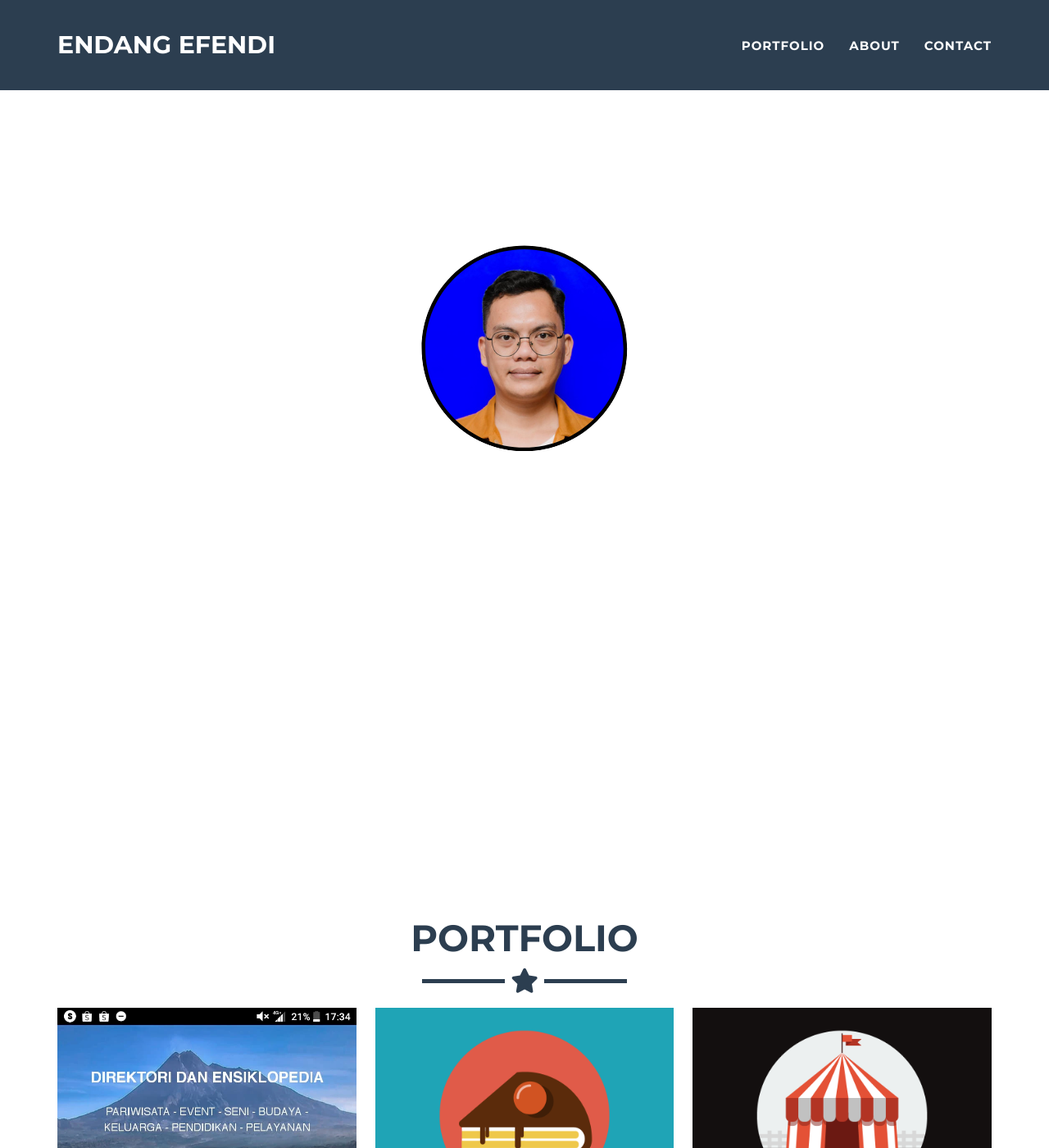
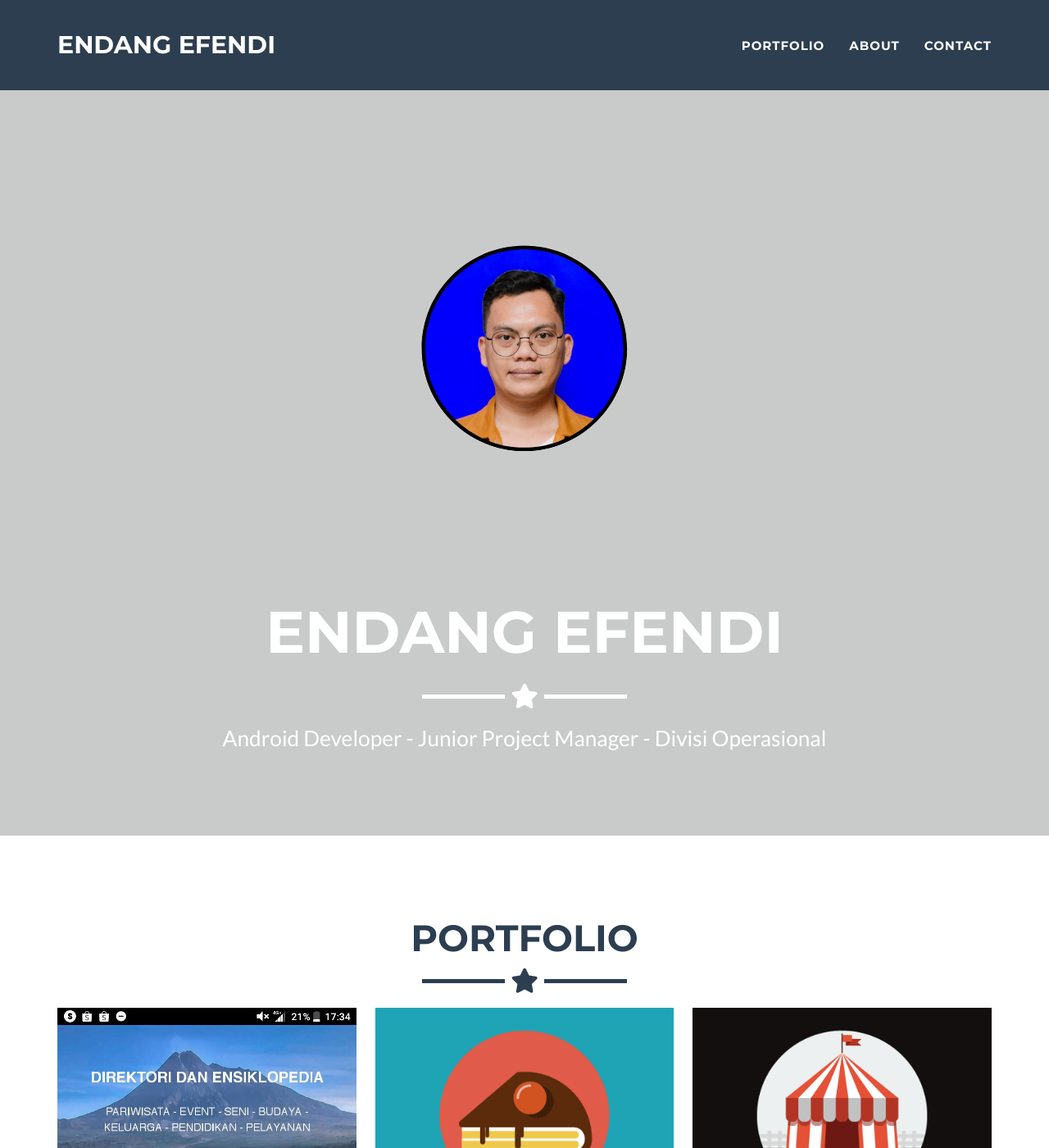
Before and after one commit to endangefendi/endangefendi.github.io, a Jekyll site: the page built from _posts/2014-07-18-project-1.markdown, in a window 1280 px wide and 1400 px high. Shown: the whole window at 82% size. Built offline with Jekyll 4.4.1, drawn with Linux system fonts in a browser that asks for light colours.

Commit message:
bg foto dan bg footer

```diff
--- a/_config.yml
+++ b/_config.yml
@@ -25,10 +25,10 @@
 
 # Color settings (hex-codes without the leading hash-tag)
 color:
-  primary: FFFFFF #18bc9c #80B3FF bg foto
+  primary: C9CBCB #18bc9c #80B3FF bg foto
   primary-rgb: "24,288,156" #"128,179,255"
   secondary: 2c3e50 #FD6E8A nav atas
-  secondary-dark: 3F3F3F #A2122F bg footer
+  secondary-dark: 233140 #A2122F bg footer
 
 # Footer settings
 footer:
```
